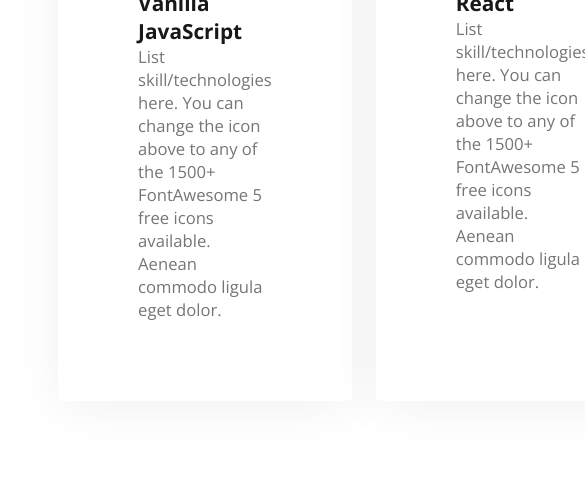
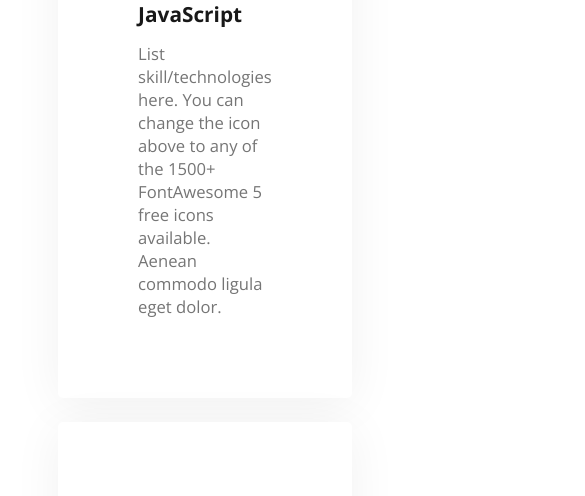
Before and after one commit to programming-dip/responsive-web-developer-portfolio, a plain HTML site: page index.html in a window 390 px wide. Shown: the part 2575-3071 px from the top of the page, 585 px wide, since content can reach past the window. Drawn offline with nearby package versions, Linux system fonts and the light colour scheme.

Commit message:
skills section  prepared for responsive

```diff
--- a/styles/portfolio.css
+++ b/styles/portfolio.css
@@ -242,11 +242,6 @@ nav {
   table-layout: fixed;
   border-collapse: collapse;
 
-  /* width: 80%;
-  padding: 0% 10%;
-  position: relative;
-  left: 6%; */
-
  }
 
  .about-table .table-header{
@@ -275,20 +270,32 @@ nav {
 
 
  /* Skill Section */
+
+ .my-skills {
+  width: 100%;
+  display: flex;
+  flex-direction: column;
+  justify-content: space-around;
+ }
+
  .my-skills .text{
   text-align: center;
-  padding: 0px 10% 15% 10%;
+  padding: 0px 10% 4% 10%;
  }
 
 
 
  .card{
   display: flex;
+  justify-content: space-between;
+  flex-wrap: wrap;
   gap:24px;
   margin-bottom: 130px;
  }
 
  .card .card-container{
+  flex: 0 1 10%;
+  /* min-width: 5%; */
   background-color: white;
   padding: 80px;
   border-radius: 5px;
@@ -300,6 +307,7 @@ nav {
   font-size: 1.3em;
   font-weight: bold;
   color: #181818;
+  padding-top: 10%;
  }
 
 
@@ -307,8 +315,7 @@ nav {
   font-size: 1.04em;
   font-weight: normal;
   color:#757575;
-
-
+  padding-top: 10%;
 
  }
 
```
